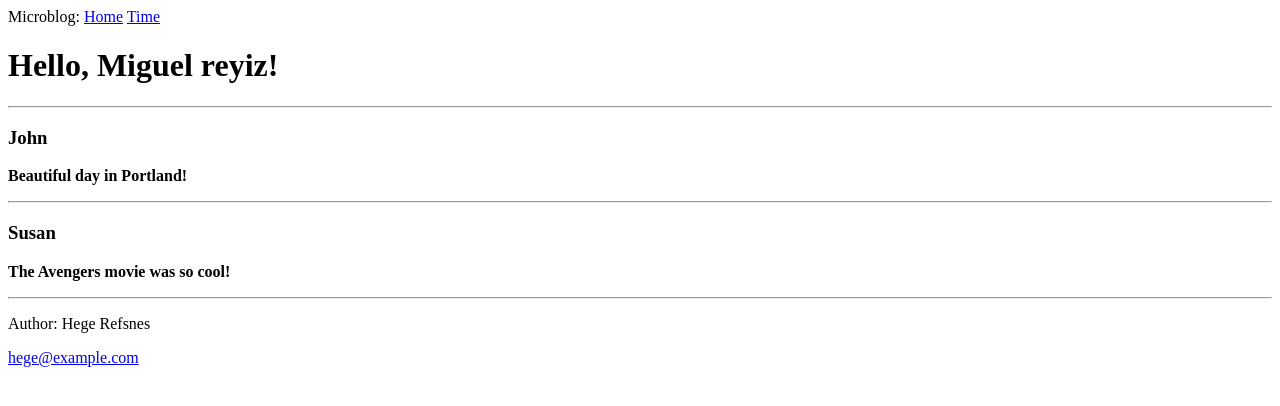
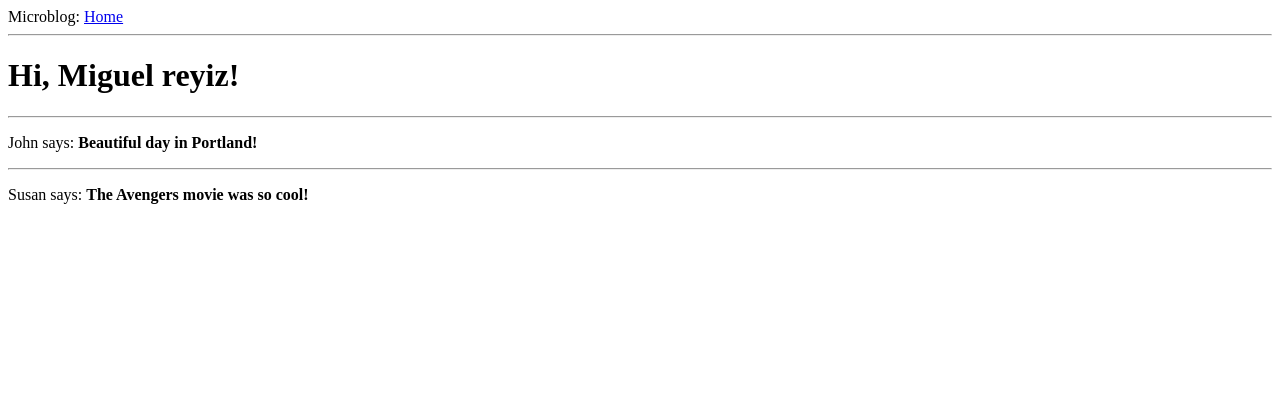
Before and after one commit to erdoganb/miguelgrinberg-flask-tutorial, a Flask app: page / in a window 1280 px wide. Shown: the top 406 px of the page. Run offline with Flask 3, Linux system fonts and the light colour scheme.

Commit message:
ch2 template - done

```diff
--- a/pack/templates/index.html
+++ b/pack/templates/index.html
@@ -1,36 +1,9 @@
+{% extends "base.html" %}
 
-
-<!doctype html>
-<html>
-    <head>
-        {% if title %}
-        <title>{{ title }} - Microblog</title>
-        {% else %}
-        <title>Welcome to Microblog!</title>
-        {% endif %}
-    </head>
-    <body>
-        <div>Microblog: <a href="/index">Home</a>
-                  <a href="/time">Time</a>
-        </div>
-        <h1>Hello, {{ user.username }}!</h1>
-        <hr>
-        {% for post in posts %}
-        <div>
-            <p>
-                <h3>
-                    {{post.author.username}}
-                </h3>
-                <b>
-                    {{post.body}}
-                </b>
-            </p>
-        </div>
-        <hr>
-        {% endfor %}
-        <footer>
-            <p>Author: Hege Refsnes</p>
-            <p><a href="mailto:hege@example.com">hege@example.com</a></p>
-          </footer>
-    </body>
-</html>
+{%block content%}
+<h1>Hi, {{ user.username }}!</h1>
+{% for post in posts %}
+<hr>
+<div><p>{{ post.author.username }} says: <b>{{ post.body }}</b></p></div>
+{% endfor %}
+{%endblock%}
```
